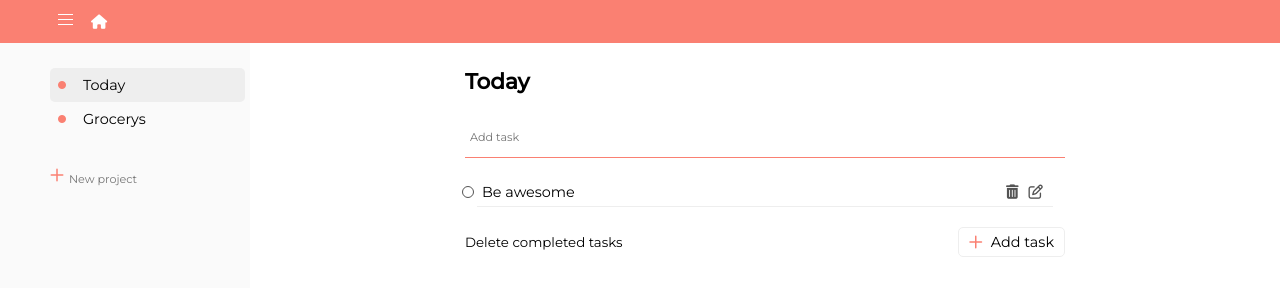
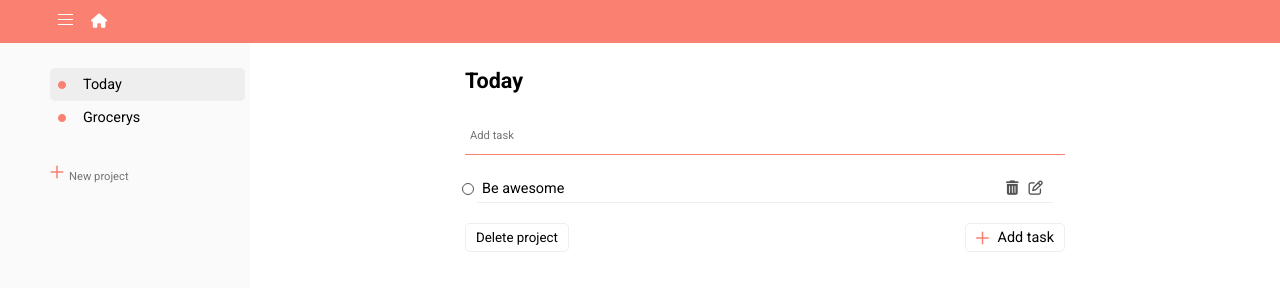
Before and after one commit to kazmonroy/remind-me-to-app, a website built with webpack: page dist/index.html in a window 1280 px wide. Built offline with nearby package versions, Linux system fonts and the light colour scheme.

Commit message:
Fix delete project feature

```diff
--- a/src/assets/style.css
+++ b/src/assets/style.css
@@ -18,7 +18,7 @@ body {
 }
 body {
     font-size: .9rem;
-    font-family: 'Montserrat', sans-serif;
+    font-family: 'Roboto', sans-serif;
     display: grid;
     overflow: hidden;
     grid-template-rows: auto 1fr;
@@ -197,13 +197,11 @@ input:focus {
     display: none;
 }
 
-.add-task {
+.add-task, .delete-project-btn {
     cursor: pointer;
     border: 1px solid var(--nav-bg-hover);
     padding: 5px 10px;
     border-radius: 5px;
-    /* background-color: var(--main); */
-    /* color: white; */
     display: flex;
     align-items: center;
 }
--- a/src/index.js
+++ b/src/index.js
@@ -1,10 +1,5 @@
 import "./assets/style.css";
 import { Project, Task } from "./modules/projects.js";
-import {
-  saveLocalStorage,
-  projects,
-  getSelectedProjectID,
-} from "./modules/local-storage.js";
 
 const todoApp = (() => {
   const newProjectForm = document.querySelector("[data-new-project-form]");
@@ -26,7 +21,7 @@ const todoApp = (() => {
   );
   const taskNameInput = newTaskForm.querySelector("[data-task-name-input]");
   const deleteProjectBtn = document.querySelector("[data-delete-project]");
-  const deleteCompletedTasksBTn = document.querySelector(
+  const deleteCompletedTasksBtn = document.querySelector(
     "[data-delete-completed-tasks]"
   );
 
@@ -34,7 +29,50 @@ const todoApp = (() => {
   const nav = document.querySelector("nav");
   const homeIcon = document.querySelector("[data-home-icon]");
 
-  let selectedProjectID = getSelectedProjectID();
+  // LOCAL STORAGE
+
+  const LOCAL_STORAGE_PROJECTS_LISTS_KEY = "projects.list";
+  const LOCAL_STORAGE_SELECTED_PROJECT_ID_KEY = "project.selectedID";
+
+  let selectedProjectID = localStorage.getItem(
+    LOCAL_STORAGE_SELECTED_PROJECT_ID_KEY
+  );
+
+  let projects = JSON.parse(
+    localStorage.getItem(LOCAL_STORAGE_PROJECTS_LISTS_KEY)
+  ) || [
+    {
+      id: "1728272822829",
+      name: "Today",
+      tasks: [
+        {
+          id: "012",
+          name: "Be awesome",
+          isComplete: false,
+        },
+      ],
+    },
+
+    {
+      id: "1728272822839",
+      name: "Grocerys",
+      tasks: [
+        { id: "123", name: "Potatoes", isComplete: false },
+        { id: "456", name: "Bananas", isComplete: true },
+      ],
+    },
+  ];
+
+  const saveLocalStorage = () => {
+    localStorage.setItem(
+      LOCAL_STORAGE_PROJECTS_LISTS_KEY,
+      JSON.stringify(projects)
+    );
+    localStorage.setItem(
+      LOCAL_STORAGE_SELECTED_PROJECT_ID_KEY,
+      selectedProjectID
+    );
+  };
 
   // EVENT LISTENERS
 
@@ -83,24 +121,23 @@ const todoApp = (() => {
     deleteTask(e);
   });
 
-  // deleteProjectBtn.addEventListener("click", (e) => {
+  deleteProjectBtn.addEventListener("click", (e) => {
+    projects = projects.filter((project) => project.id !== selectedProjectID);
+    selectedProjectID = null;
+
+    saveAndRender();
+  });
+
+  // deleteCompletedTasksBtn.addEventListener("click", (e) => {
   //   const currentProject = findSelectedProject();
+  //   console.log(currentProject);
 
-  //   projects = projects.filter((project) => project.id !== selectedProjectID);
-  //   selectedProjectID = null;
+  //   currentProject.tasks = currentProject.tasks.filter(
+  //     (task) => !task.isComplete
+  //   );
 
   //   saveAndRender();
   // });
-
-  deleteCompletedTasksBTn.addEventListener("click", (e) => {
-    const currentProject = findSelectedProject();
-
-    currentProject.tasks = currentProject.tasks.filter(
-      (task) => !task.isComplete
-    );
-
-    saveAndRender();
-  });
 
   // FUNCTIONALITIES
 
@@ -190,6 +227,7 @@ const todoApp = (() => {
       newTabProject.classList.add("nav-tab");
       newTabProject.setAttribute("id", project.id);
       newTabProject.dataset.projectId = project.id;
+
       if (newTabProject.dataset.projectId === selectedProjectID) {
         newTabProject.classList.add("active");
       }
@@ -221,8 +259,8 @@ const todoApp = (() => {
 
     if (selectedProjectID === null || currentProjectInfo === undefined) {
       projectsTasksDisplay.style.display = "none";
+      selectedProjectID = projects[0].id;
 
-      selectedProjectID = projects[0].id;
       saveAndRender();
     } else {
       projectsTasksDisplay.style.display = "";
```
Also changed, not shown: dist/index.html, dist/main.js.
